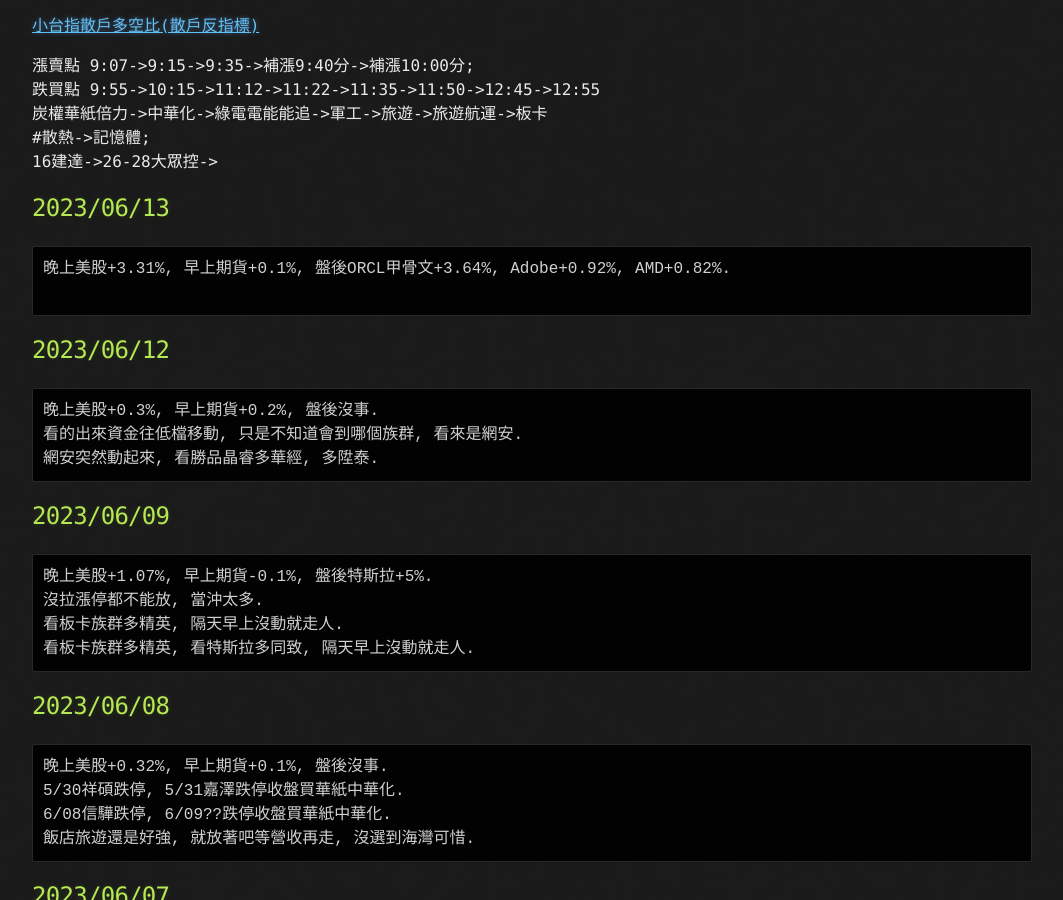
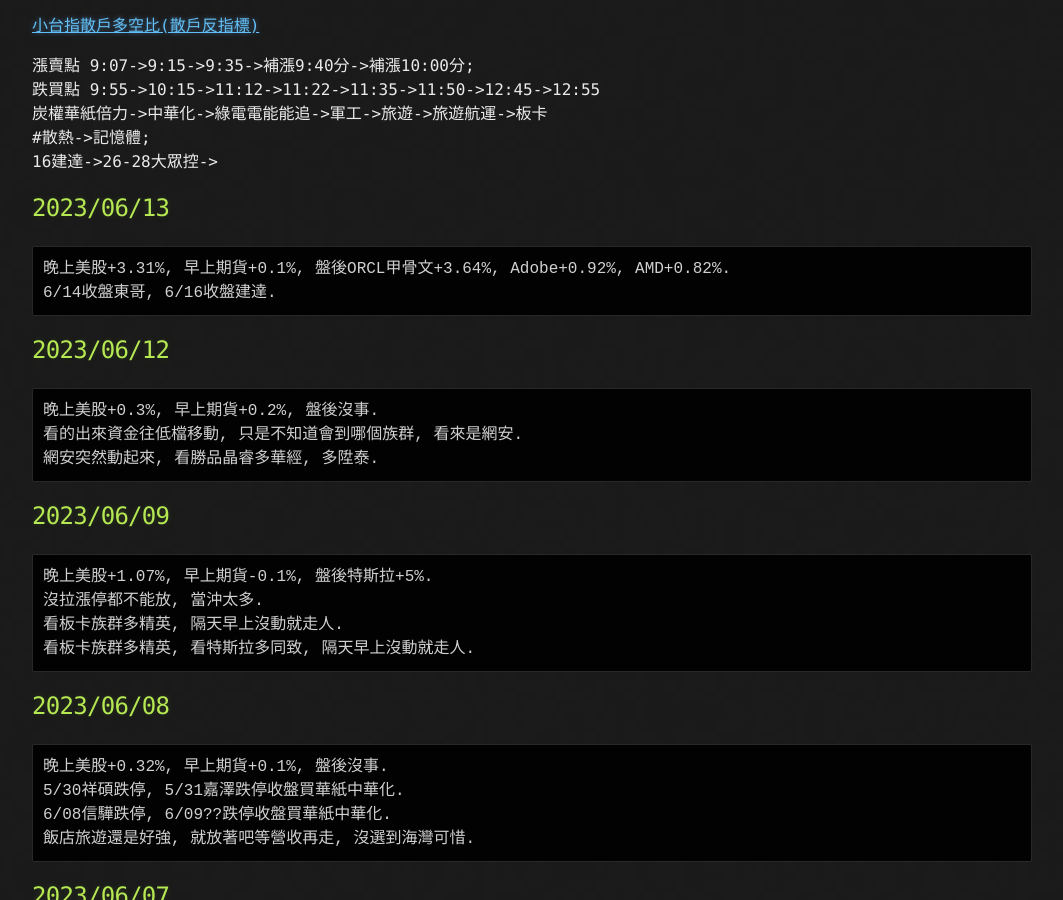
Before and after one commit to lepg5487/Stock_God, a Jekyll site: the page built from index.md, in a window 1280 px wide and 900 px high, scrolled down 484 px. Shown: the whole window, without its empty margins (108-1171 px from the left). Built offline with Jekyll 4.4.1, drawn with Linux system fonts in a browser that asks for light colours; our own code applies the rules of GitHub Pages for plain Markdown files.

Commit message:
Update index.md

````diff
--- a/index.md
+++ b/index.md
@@ -26,7 +26,7 @@
 ## 2023/06/13
 ```
 晚上美股+3.31%, 早上期貨+0.1%, 盤後ORCL甲骨文+3.64%, Adobe+0.92%, AMD+0.82%.
-
+6/14收盤東哥, 6/16收盤建達.
 ```
 
 ## 2023/06/12
````
